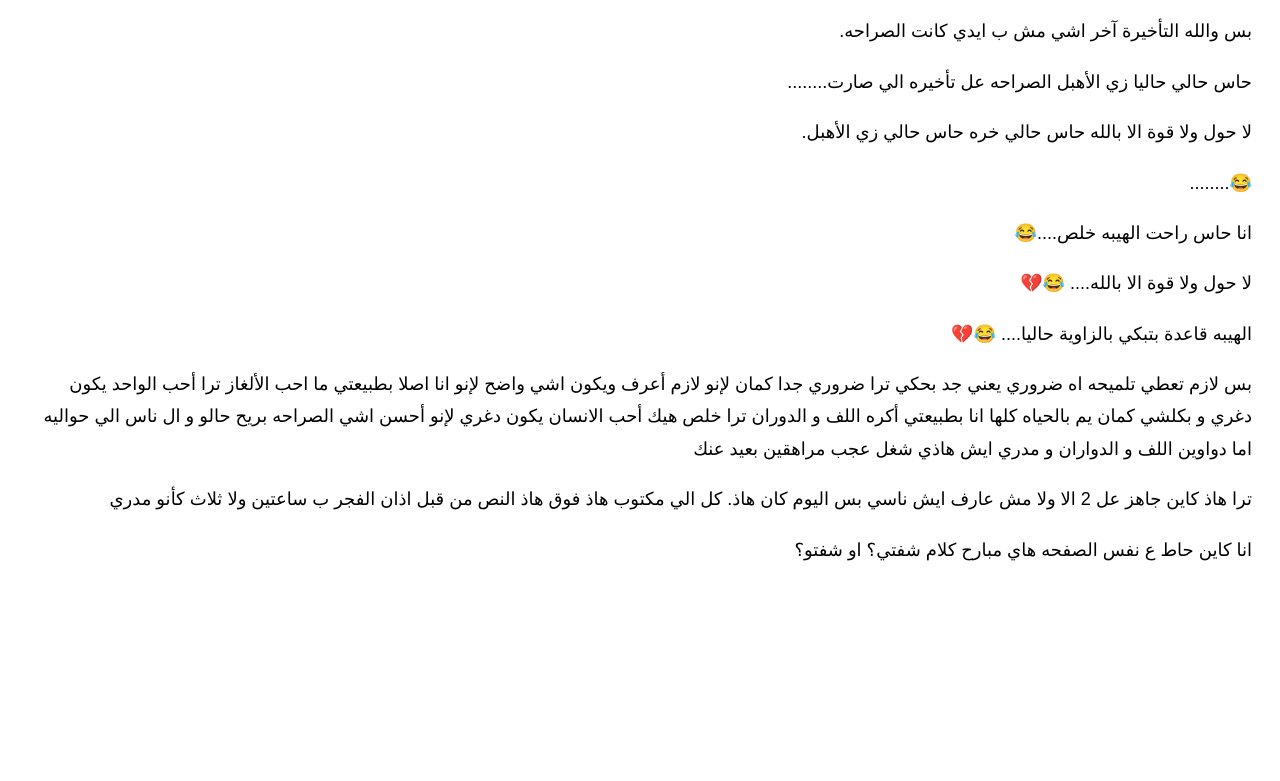
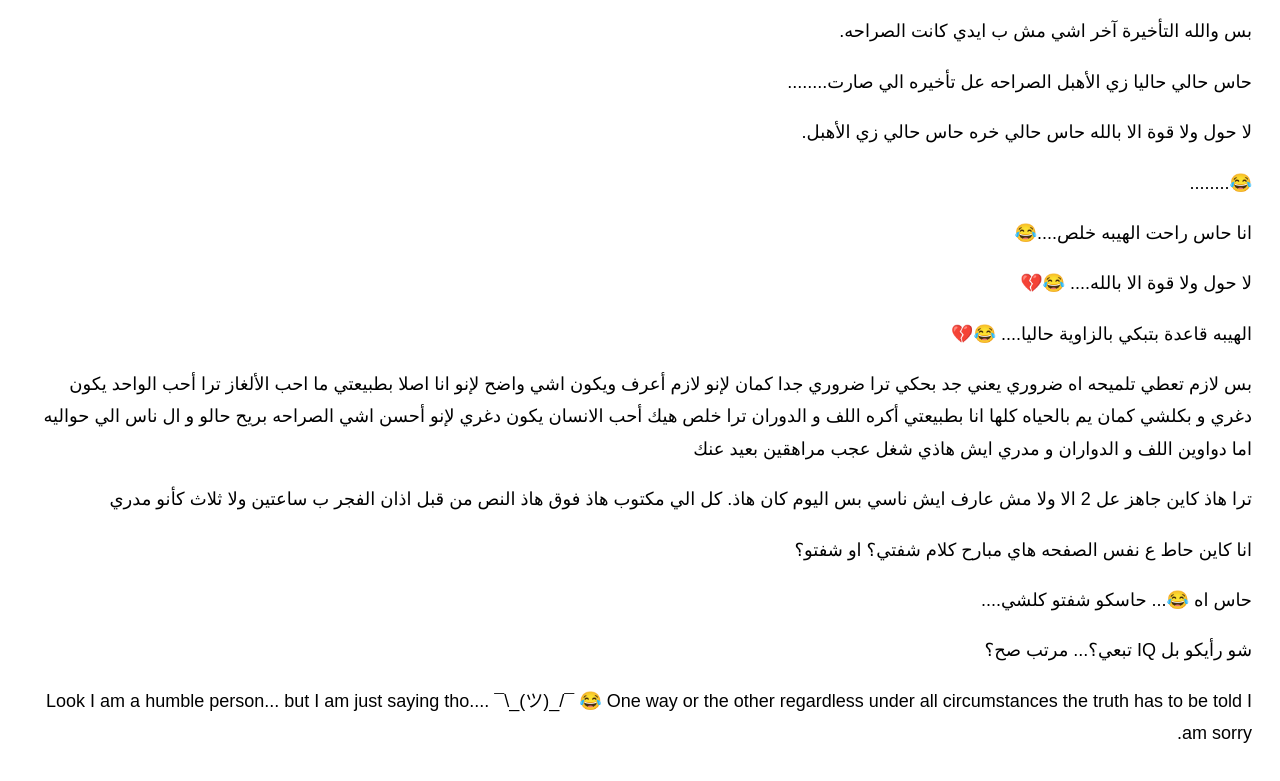
Before and after one commit to MeaninglessUsername1/RandomURLname, a plain HTML site: page index.html in a window 1280 px wide. Shown: the part 333-1114 px from the top of the page. Before the commit the page ends 945 px from the top, so only its background shows below. Drawn offline with Linux system fonts and the light colour scheme.

Commit message:
Update index.html

```diff
--- a/index.html
+++ b/index.html
@@ -50,6 +50,8 @@
 
 <p> ترا هاذ كاين جاهز عل 2 الا ولا مش عارف ايش ناسي بس اليوم كان هاذ. كل الي مكتوب هاذ فوق هاذ النص من قبل اذان الفجر ب ساعتين ولا ثلاث كأنو مدري</p>
 <p> انا كاين حاط ع نفس الصفحه هاي مبارح كلام شفتي؟ او شفتو؟</p>
-
+<p>حاس اه 😂... حاسكو شفتو كلشي....</p>
+<p>شو رأيكو بل IQ تبعي؟... مرتب صح؟</p>
+<p>Look I am a humble person... but I am just saying tho.... ¯\_(ツ)_/¯ 😂 One way or the other regardless under all circumstances the truth has to be told I am sorry.</p>
 </body>
 </html>
```
